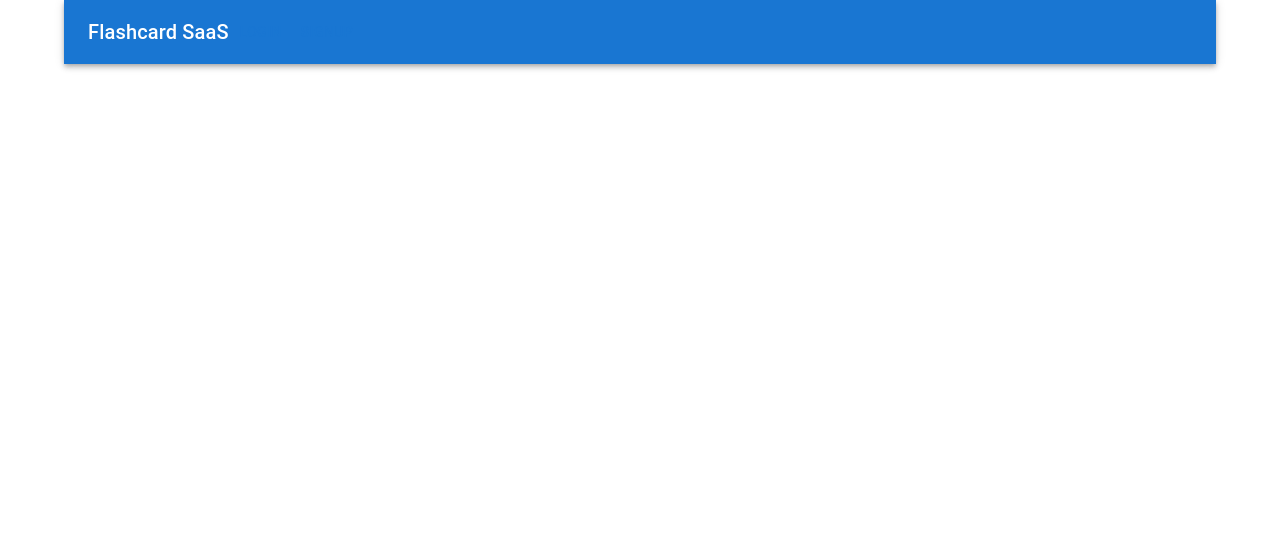
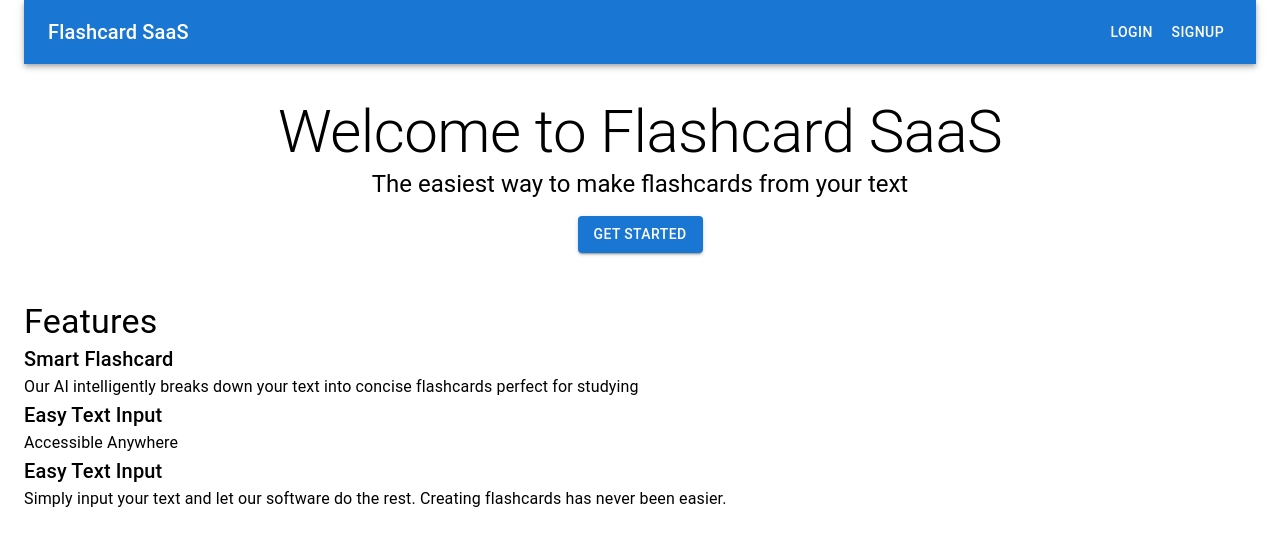
Before and after one commit to zayn-commits/flashcardsaas, a Next.js app: page / in a window 1280 px wide. Shown: the top 546 px of the page. Built offline with nearby package versions, Linux system fonts and the light colour scheme; no server answers.

Commit message:
Home Text and Features Section

```diff
--- a/app/page.js
+++ b/app/page.js
@@ -1,12 +1,12 @@
 import Image from "next/image";
 import getStripe from "@/utils/get-stripe";
 import { SignedIn, SignedOut, UserButton } from "@clerk/nextjs";
-import { AppBar, Container, Toolbar, Typography, Button } from "@mui/material";
+import { AppBar, Container, Toolbar, Typography, Button, Box, Grid  } from "@mui/material";
 import Head from "next/head";
 
 export default function Home() {
   return (
-    <Container maxWidth="lg">
+    <Container maxWidth="100vw">
       <Head>
         <title>Flashcard SaaS</title>
         <meta name = "description" content = 'Create flashcard from your text' />
@@ -14,16 +14,68 @@ export default function Home() {
 
       <AppBar position = "static">
         <Toolbar>
-          <Typography variant = "h6">Flashcard SaaS</Typography>
+          <Typography variant = "h6" style ={{flexGrow: 1}}>Flashcard SaaS</Typography>
           <SignedOut>
-            <Button> Login </Button>
-            <Button>Signup</Button>
+            <Button color = 'inherit'> Login </Button>
+            <Button color = 'inherit'>Signup</Button>
           </SignedOut>
           <SignedIn>
             <UserButton />
           </SignedIn>
         </Toolbar>
       </AppBar>
+
+      <Box
+      sx={{
+        textAlign: 'center',
+        my: 4,
+      }}
+      >
+        <Typography variant = "h2"> Welcome to Flashcard SaaS</Typography>
+        {' '}
+        <Typography variant = "h5">
+          The easiest way to make flashcards from your text
+        </Typography>
+        <Button
+        variant = 'contained'
+        color = 'primary'
+        sx={{
+          mt:2
+        }}>
+          Get started
+        </Button>
+      </Box>
+      <Box
+      sx = {{
+        my: 6,
+      }}>
+        <Typography variant = "h4" components = "h2">
+          Features
+        </Typography>
+        <Grid contained spacing ={4}>
+          <Grid item xs = {12} md = {4}>
+            <Typography variant = "h6">
+              Smart Flashcard
+            </Typography>
+            <Typography>
+              Our AI intelligently breaks down your text into
+              concise flashcards perfect for studying
+            </Typography>
+          </Grid>
+          <Grid item xs = {12} md = {4}>
+            <Typography variant = "h6">
+              Easy Text Input
+            </Typography>
+            <Typography>Accessible Anywhere</Typography>
+          </Grid>
+          <Grid item xs = {12} md = {4}>
+            <Typography variant = "h6">
+              Easy Text Input
+            </Typography>
+            <Typography> Simply input your text and let our software do the rest. Creating flashcards has never been easier.</Typography>
+          </Grid>
+        </Grid>
+      </Box>
     </Container>
   );
 }
```
